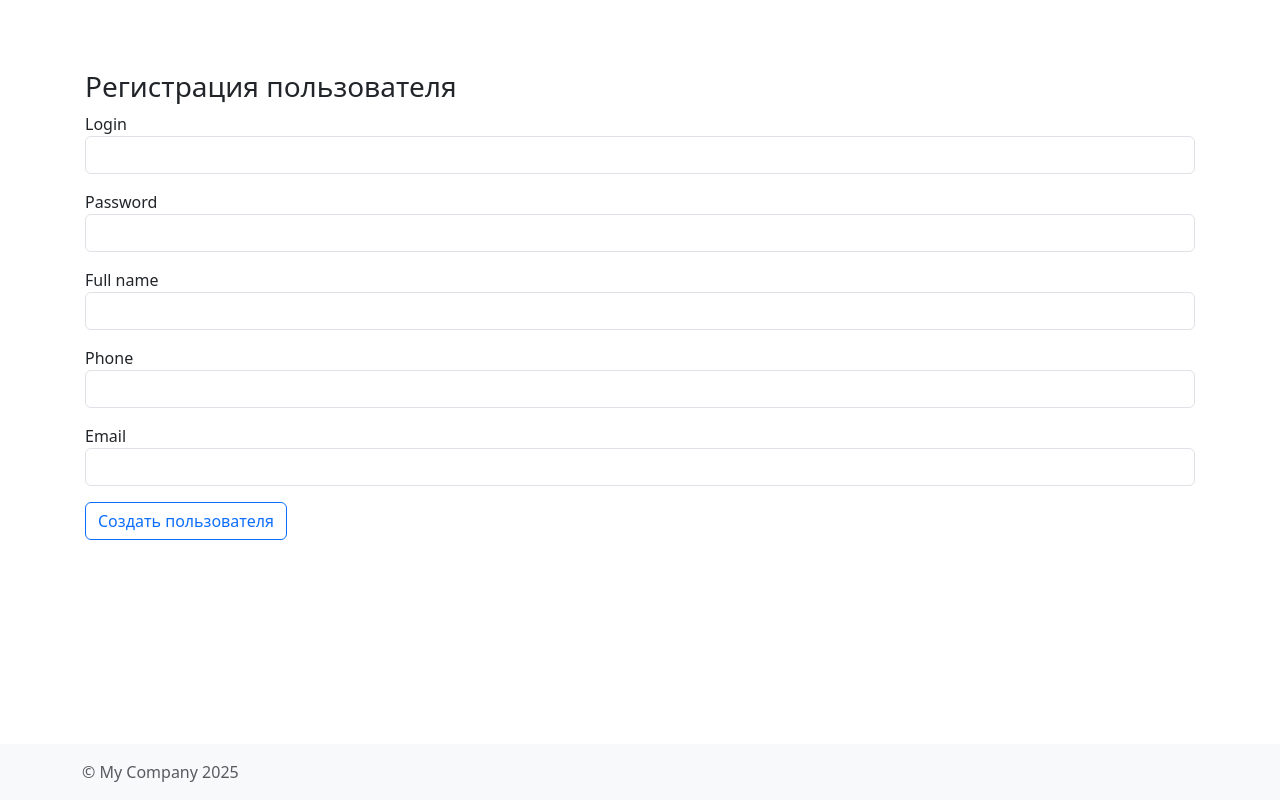
After one commit to evghn/de-isp-221, a Yii app: template views/site/register.php in a window 1280 px wide. The commit adds this page. Run offline with PHP 8.4 and a stand-in for Yii, Linux system fonts and the light colour scheme; the template is opened without the code that fills it, so the values that code supplies are empty; form fields are guessed from the names that the template uses; some libraries are stand-ins or nearby versions.

Commit message:
регистрация пользователя

```diff
--- a/views/layouts/main.php
+++ b/views/layouts/main.php
@@ -22,10 +22,12 @@ $this->registerLinkTag(['rel' => 'icon', 'type' => 'image/x-icon', 'href' => Yii
 <?php $this->beginPage() ?>
 <!DOCTYPE html>
 <html lang="<?= Yii::$app->language ?>" class="h-100">
+
 <head>
     <title><?= Html::encode($this->title) ?></title>
     <?php $this->head() ?>
 </head>
+
 <body class="d-flex flex-column h-100">
     <?php $this->beginBody() ?>
 
@@ -39,7 +41,7 @@ $this->registerLinkTag(['rel' => 'icon', 'type' => 'image/x-icon', 'href' => Yii
         echo Nav::widget([
             'options' => ['class' => 'navbar-nav'],
             'items' => [
-            ['label' => 'Home', 'url' => ['/site/index']],
+                ['label' => 'Регистрация', 'url' => ['/site/register']],
                 ['label' => 'About', 'url' => ['/site/about']],
                 ['label' => 'Contact', 'url' => ['/site/contact']],
                 Yii::$app->user->isGuest
@@ -79,5 +81,6 @@ $this->registerLinkTag(['rel' => 'icon', 'type' => 'image/x-icon', 'href' => Yii
 
     <?php $this->endBody() ?>
 </body>
+
 </html>
 <?php $this->endPage() ?>
--- /dev/null
+++ b/views/site/register.php
@@ -0,0 +1,27 @@
+<?php
+
+use yii\bootstrap5\Html;
+use yii\bootstrap5\ActiveForm;
+
+/** @var yii\web\View $this */
+/** @var app\models\User $model */
+/** @var ActiveForm $form */
+?>
+<div class="site-register">
+    <h3>Регистрация пользователя</h3>
+
+
+    <?php $form = ActiveForm::begin(); ?>
+
+    <?= $form->field($model, 'login') ?>
+    <?= $form->field($model, 'password')->passwordInput() ?>
+    <?= $form->field($model, 'full_name') ?>
+    <?= $form->field($model, 'phone') ?>
+    <?= $form->field($model, 'email') ?>
+
+    <div class="form-group">
+        <?= Html::submitButton('Создать пользователя', ['class' => 'btn btn-outline-primary']) ?>
+    </div>
+    <?php ActiveForm::end(); ?>
+
+</div><!-- site-register -->
```
Also changed, not shown: controllers/SiteController.php (+23 -0 lines), models/User.php (+21 -6 lines), 1 other file. Lines whose indentation alone changed are shown as unchanged.
